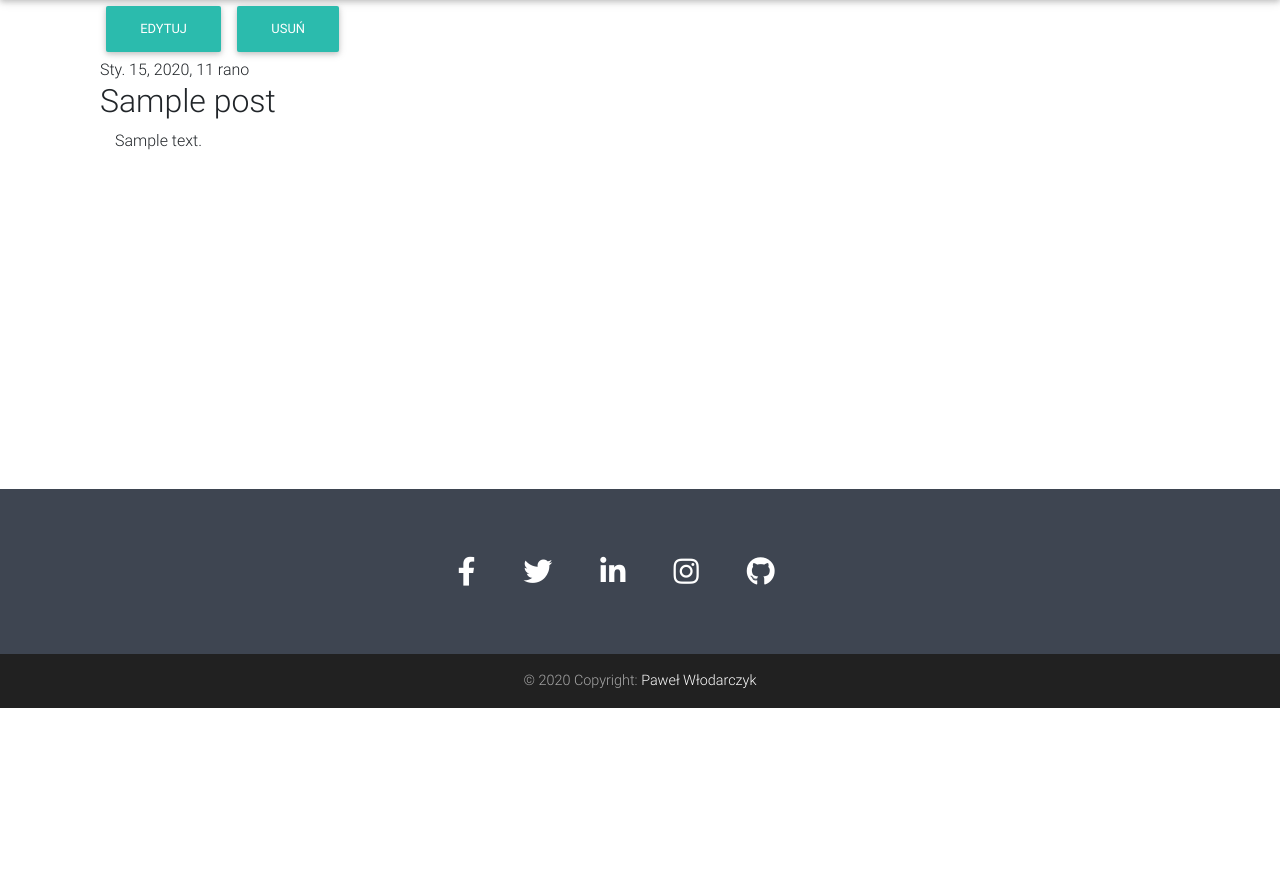
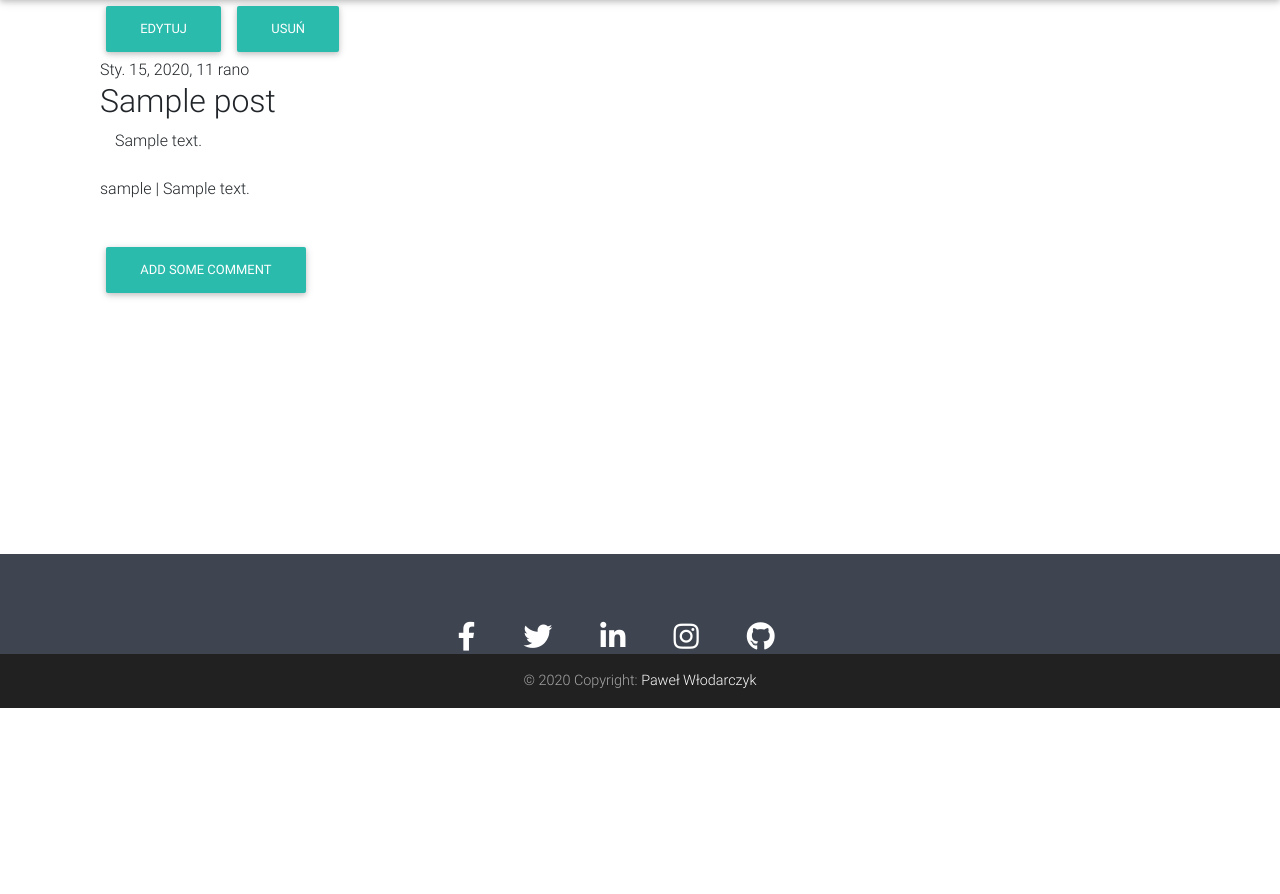
Before and after one commit to empios/dropnotev2, a Django app: page /note/1/ in a window 1280 px wide. Shown: the part 92-986 px from the top of the page. Run offline with Django 3.2, Linux system fonts and the light colour scheme; a user stored in the database is signed in; tables that the repository leaves empty hold one stand-in row (values such as "Sample post"); parts of the project's set-up code (start-up, migrations or seed data) failed here and were passed over; some libraries are stand-ins or nearby versions.

Commit message:
-Fixed ordering on main_page -Added comment system

```diff
--- a/myblog/models.py
+++ b/myblog/models.py
@@ -31,3 +31,9 @@ class Files(models.Model):
 
     def __str__(self):
         return self.url
+
+
+class Comment(models.Model):
+    Post = models.ForeignKey(Post, on_delete=models.CASCADE)
+    author = models.ForeignKey('auth.User', on_delete=models.CASCADE)
+    Body = models.TextField()
--- a/myblog/templates/blog/base.html
+++ b/myblog/templates/blog/base.html
@@ -125,7 +125,7 @@
 
 <footer class="page-footer font-small stylish-color-dark darken-3"
         style="bottom: 0; left: 0; width: 100%; position: fixed;">
-    <div class="container-fluid">
+    <div class="container-fluid" style="max-height: 100px">
         <div class="row">
             <div class="col-md-12 py-5">
                 <div class="mb-5 flex-center">
--- a/myblog/templates/blog/post_detail.html
+++ b/myblog/templates/blog/post_detail.html
@@ -3,8 +3,10 @@
 {% block content %}
     <div class="container" style="min-height: 100vh;">
         {% if user.is_authenticated %}
-            <a class="btn btn-default" href="{% url 'post_edit' pk=post.pk %}"><span class="glyphicon glyphicon-pencil">Edytuj</span></a>
-            <a class="btn btn-default" href="{% url 'post_delete' pk=post.pk %}"><span class="glyphicon glyphicon-remove">Usuń</span></a>
+            <a class="btn btn-default" href="{% url 'post_edit' pk=post.pk %}"><span
+                    class="glyphicon glyphicon-pencil">Edytuj</span></a>
+            <a class="btn btn-default" href="{% url 'post_delete' pk=post.pk %}"><span
+                    class="glyphicon glyphicon-remove">Usuń</span></a>
         {% endif %}
         {% if post.published_date %}
             <div class="date">
@@ -17,7 +19,17 @@
             {{ emoji|emoji_replace }}
             <div class="col">
             {{ post.text|linebreaksbr }}
-            {% endautoescape %}
-            </div>
+        {% endautoescape %}
+        </div>
+
+        <br/>
+
+        {% for comment in comments %}
+                <p>{{ comment.author }} | {{ comment.Body }}</p>
+        {% endfor %}
+        <br/>
+        {% if user.is_authenticated %}
+            <a href="{% url 'addcomment' pk=post.pk %}" class="save btn btn-default">Add some comment</a>
+        {% endif %}
     </div>
 {% endblock %}
--- a/myblog/urls.py
+++ b/myblog/urls.py
@@ -14,7 +14,8 @@ urlpatterns = [
     path('', include("django.contrib.auth.urls")),
     path('upload/', views.upload, name='upload'),
     path('showfiles/', views.files_list, name='file_list'),
-    path('search/', views.search, name='search')
+    path('search/', views.search, name='search'),
+    path('note/<int:pk>/addcomment/', views.save_comment, name='addcomment')
 ]
 
 if settings.DEBUG:
--- a/myblog/views.py
+++ b/myblog/views.py
@@ -1,7 +1,7 @@
 from django.utils import timezone
-from .models import Post, Files
+from .models import Post, Files, Comment
 from django.shortcuts import get_object_or_404
-from .forms import PostForm, UrlForm
+from .forms import PostForm, UrlForm, CommentForm
 from .forms import RegisterForm
 from django.shortcuts import render, redirect
 from django.core.files.storage import FileSystemStorage
@@ -10,14 +10,14 @@ from django.core.files.storage import FileSystemStorage
 # Create your views here.
 
 def post_list(request):
-    posts = Post.objects.all()
-    posts.filter(published_date=timezone.now()).order_by('published_date')
+    posts = Post.objects.all().order_by('published_date').reverse()
     return render(request, 'blog/post_list.html', {'posts': posts})
 
 
 def post_detail(request, pk):
     post = get_object_or_404(Post, pk=pk)
-    return render(request, 'blog/post_detail.html', {'post': post})
+    comments = Comment.objects.all().filter(Post=pk)
+    return render(request, 'blog/post_detail.html', {'post': post, 'comments': comments})
 
 
 def post_new(request):
@@ -93,3 +93,17 @@ def search(request):
         searched_hash = request.POST['search']
         searched_posts = searched_posts.filter(hashtag__contains=searched_hash)
     return render(request, 'blog/post_search.html', {'searched_posts': searched_posts})
+
+
+def save_comment(request, pk):
+    post = get_object_or_404(Post, pk=pk)
+    if request.method == "POST":
+        comment_form = CommentForm(request.POST)
+        comment = comment_form.save(commit=False)
+        comment.author = request.user
+        comment.Post = post
+        comment.save()
+        return redirect('post_detail', pk=post.pk)
+    else:
+        comment_form = CommentForm()
+    return render(request, 'blog/add_comment.html', {'comment_form': comment_form})
```
Also changed, not shown: myblog/forms.py (+7 -1 lines), myblog/templates/blog/add_comment.html (added, +10 -0 lines).
